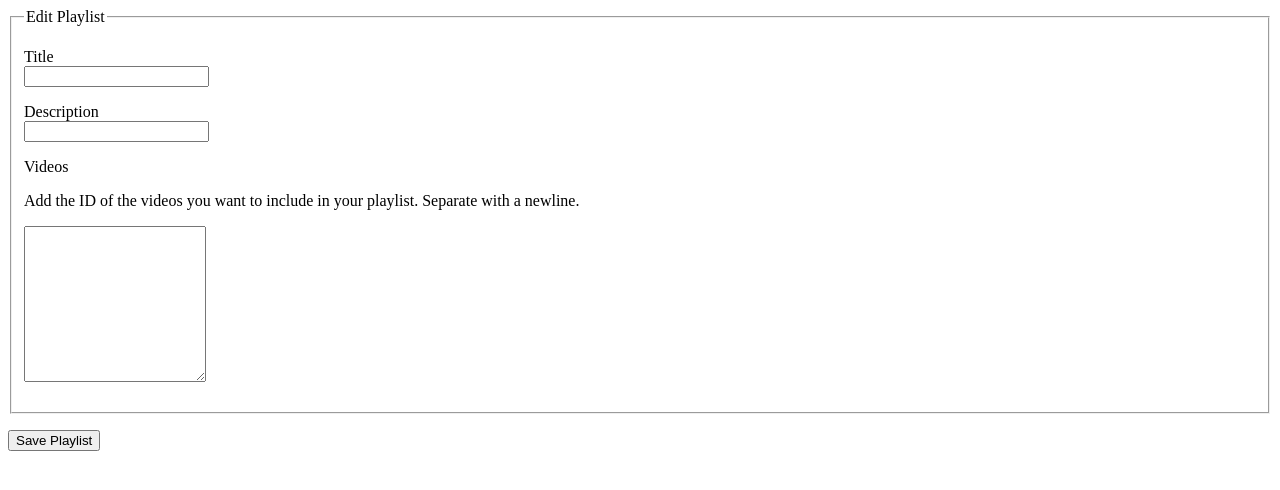
After one commit to rachelp4515/Playlister-Tutorial, a Flask app: template templates/playlists_edit.html in a window 1280 px wide. The commit adds this page. Shown: the top 490 px of the page. Run offline with Flask 2, Linux system fonts and the light colour scheme; the template is opened without the code that fills it, so the values that code supplies are empty.

Commit message:
users can edit and update playlist

```diff
--- a/app.py
+++ b/app.py
@@ -11,7 +11,6 @@ app = Flask(__name__)
 def video_url_creator(id_lst):
     videos = []
     for vid_id in id_lst:
-        # We know that embedded YouTube videos always have this format
         video = 'https://youtube.com/embed/' + vid_id
         videos.append(video)
     return videos
@@ -21,6 +20,7 @@ def video_url_creator(id_lst):
 def playlists_index():
     """Show all playlists."""
     return render_template('playlists_index.html', playlists=playlists.find())
+
 
 @app.route('/playlists/new')
 def playlists_new():
@@ -49,6 +49,32 @@ def playlists_show(playlist_id):
 
 
 
+@app.route('/playlists/<playlist_id>/edit')
+def playlist_edit(playlist_id):
+    """edit a playlist"""
+    playlist = playlists.find_one({'_id': ObjectId(playlist_id)})
+    return render_template('playlists_edit.html', playlist=playlist)
+
+@app.route('/playlists/<playlist_id>', methods=['POST'])
+def playlists_update(playlist_id):
+    """Submit an edited playlist."""
+    video_ids = request.form.get('video_ids').split()
+    videos = video_url_creator(video_ids)
+    updated_playlist = {
+        'title': request.form.get('title'),
+        'description': request.form.get('description'),
+        'videos': videos,
+        'video_ids': video_ids
+    }
+    playlists.update_one(
+        {'_id': ObjectId(playlist_id)},
+        {'$set': updated_playlist})
+    return redirect(url_for('playlists_show', playlist_id=playlist_id))
+
+
+
+
+
 
 
 
--- /dev/null
+++ b/templates/playlists_edit.html
@@ -0,0 +1,28 @@
+{% extends 'base.html' %}
+
+{% block content %}
+<form method='POST' action='/playlists/{{playlist._id}}'>
+    <fieldset>
+        <legend>Edit Playlist</legend>
+        <p>
+            <label for='playlist-title'>Title</label><br>
+            <input id='playlist-title' type='text' name='title' value='{{ playlist.title }}'/>
+        </p>
+
+        <p>
+            <label for='description'>Description</label><br>
+            <input id='description' type='text' name='description' value='{{ playlist.description }}' />
+        </p>
+
+        <p>
+            <label for='playlist-video-ids'>Videos</label><br>
+            <p>Add the ID of the videos you want to include in your playlist. Separate with a newline.</p>
+            <textarea id='playlist-video-ids' name='video_ids' rows='10' value='{{ "\n".join(playlist.video_ids) }}'> </textarea>
+        </p>
+    </fieldset>
+
+    <p>
+        <button type='submit'>Save Playlist</button>
+    </p>
+</form>
+{% endblock %}
--- a/templates/playlists_show.html
+++ b/templates/playlists_show.html
@@ -7,4 +7,5 @@
 {% for video in playlist.videos %}
     <iframe width='420' height='315' src='{{ video }}'></iframe>
 {% endfor %}
+<p><a href="/playlists/{{ playlist._id }}/edit"> edit playlist </a></p>
 {% endblock %}
```
Also changed, not shown: templates/partials/playlists_form.html (added, +26 -0 lines).
